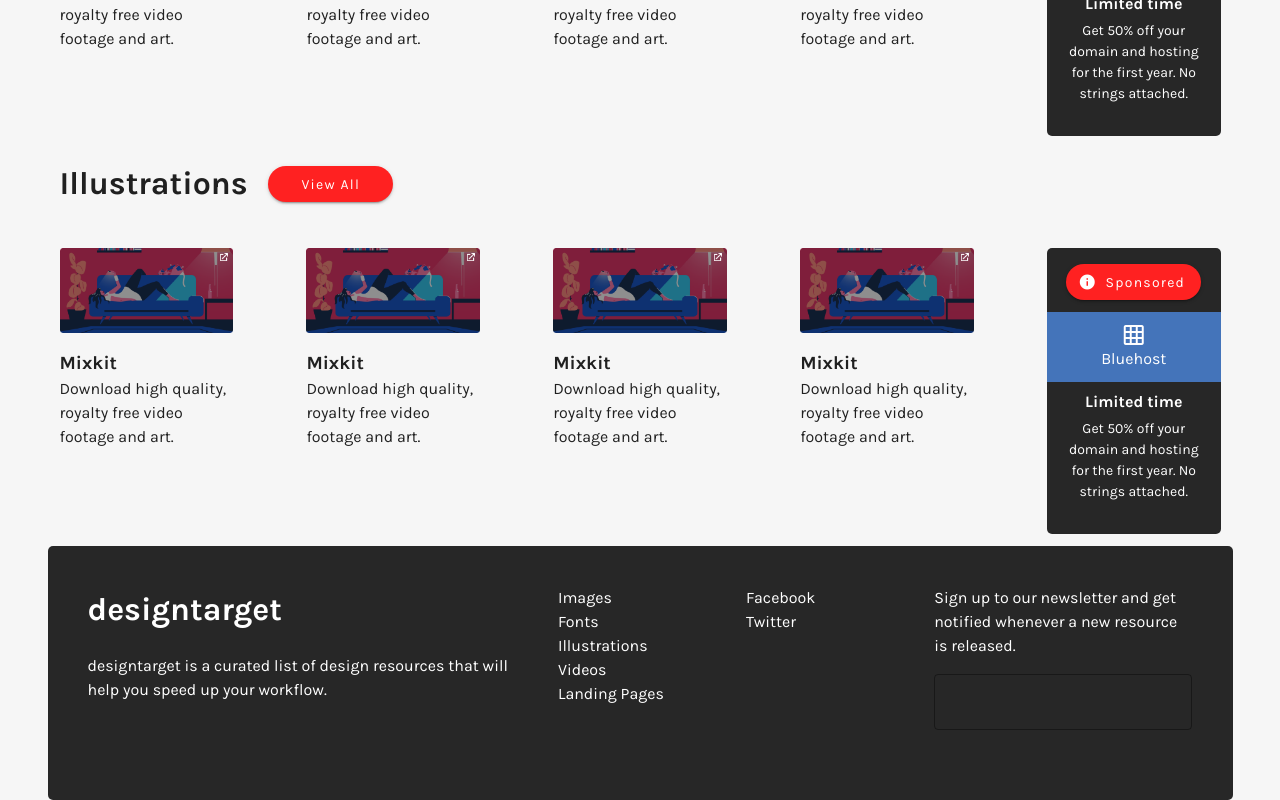
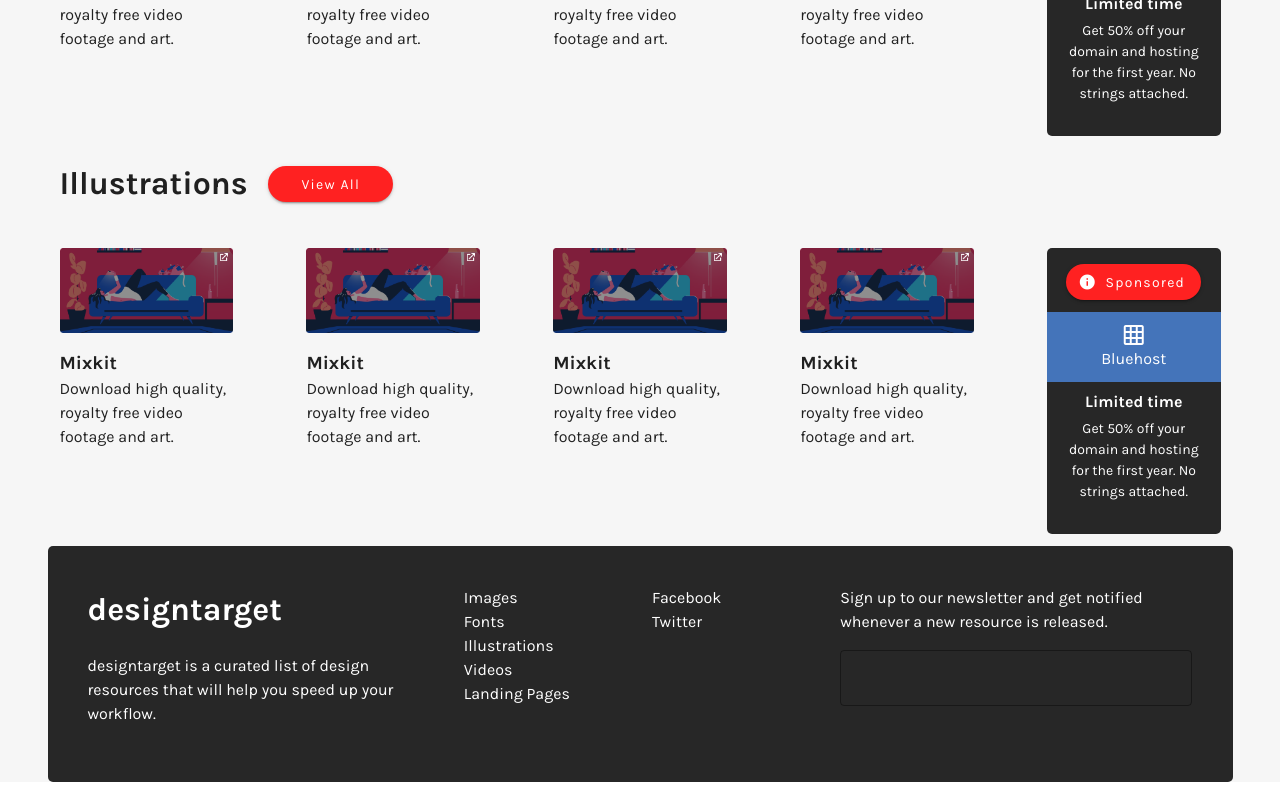
Before and after one commit to TNortnern/designtarget, a Vue app: page / in a window 1280 px wide. Shown: the part 1170-1970 px from the top of the page. Built offline with nearby package versions, Linux system fonts and the light colour scheme.

Commit message:
more footer stuff

```diff
--- a/src/components/layout/Footer.vue
+++ b/src/components/layout/Footer.vue
@@ -4,14 +4,14 @@
     class="footer container pa-10"
   >
     <v-row class="text-center text-sm-left" justify="center" justify-sm="start">
-      <v-col cols="12" sm="5" xl="4">
+      <v-col cols="12" sm="4">
         <h1>designtarget</h1>
         <p class="mt-5">
           designtarget is a curated list of design resources that will help you
           speed up your workflow.
         </p>
       </v-col>
-      <v-col cols="6" sm="2" xl="2">
+      <v-col cols="6" sm="2">
         <router-link
           :to="link.href"
           class="d-block"
@@ -21,7 +21,7 @@
           {{ link.name }}
         </router-link>
       </v-col>
-      <v-col cols="6" sm="2" xl="2">
+      <v-col cols="6" sm="2">
         <router-link
           :to="link.href"
           class="d-block"
@@ -31,7 +31,7 @@
           {{ link.name }}
         </router-link>
       </v-col>
-      <v-col sm="3" xl="3">
+      <v-col sm="4">
         <p>
           Sign up to our newsletter and get notified whenever a new resource is
           released.
@@ -65,6 +65,10 @@
 footer {
   border-radius: 5px;
   color: #ffffff;
+  @include xl() {
+    min-width: 1679px;
+    margin-left: 126px;
+  }
 }
 a {
   color: #ffffff !important;
```
